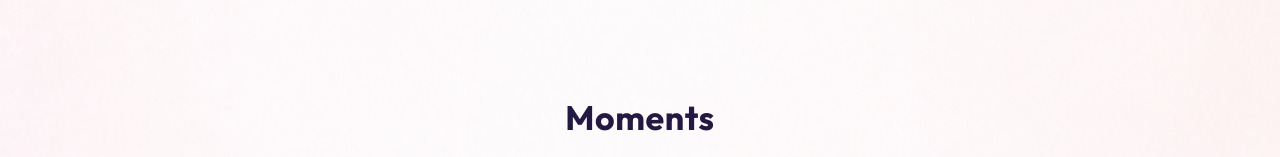
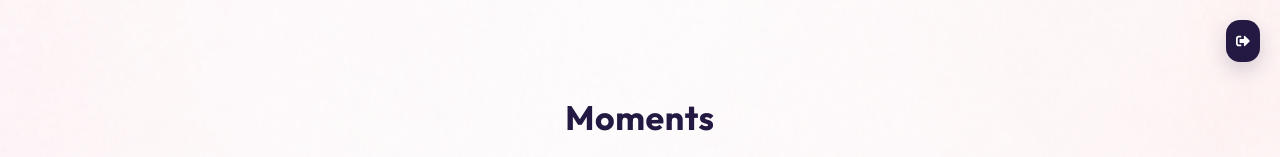
Before and after one commit to mrunaligupta2311/moments-frontend, a React (Vite) app: page /index in a window 1280 px wide. Shown: the top 157 px of the page. Built offline with nearby package versions, Linux system fonts and the light colour scheme; no server answers; sample sign-in values are in the browser's storage.

Commit message:
Update project

```diff
--- a/src/pages/Index.css
+++ b/src/pages/Index.css
@@ -1,10 +1,9 @@
-.index{
+.index {
+    width: 100%;
+    padding-bottom: 110px;
+    position: relative;
+}
 
-    width:100%;
-
-    padding-bottom:110px;
-
-}
 
 /* ---------- HEADER ---------- */
 
@@ -275,3 +274,98 @@
     background: #231942;
     color: #ffffff;
 }
+
+.logout-icon-btn {
+    position: fixed;
+    top: 20px;
+    right: 20px;
+
+    width: 34px;
+    height: 42px;
+
+    display: flex;
+    align-items: center;
+    justify-content: center;
+
+    border: none;
+    border-radius: 14px;
+
+    background: #231942;
+    color: #ffffff;
+
+    font-size: 14px;
+    box-shadow: 0 8px 20px rgba(35, 25, 66, .18);
+
+    cursor: pointer;
+    transition: .25s;
+
+    z-index: 999;
+}
+
+.logout-icon-btn:active {
+    transform: scale(.97);
+}
+
+.logout-popup-overlay {
+    position: fixed;
+    inset: 0;
+
+    display: flex;
+    justify-content: center;
+    align-items: center;
+
+    background: rgba(35, 25, 66, .35);
+    backdrop-filter: blur(6px);
+    -webkit-backdrop-filter: blur(6px);
+
+    z-index: 2000;
+}
+
+.logout-popup {
+    width: min(90%, 360px);
+    padding: 28px;
+
+    background: #ffffff;
+    border-radius: 20px;
+
+    box-shadow: 0 20px 50px rgba(35, 25, 66, .2);
+
+    text-align: center;
+}
+
+.logout-popup h2 {
+    margin: 0 0 24px;
+
+    color: #231942;
+    font-size: 19px;
+    line-height: 1.5;
+}
+
+.logout-popup-actions {
+    display: flex;
+    justify-content: center;
+    gap: 12px;
+}
+
+.logout-popup-actions button {
+    min-width: 90px;
+    padding: 11px 20px;
+
+    border: none;
+    border-radius: 12px;
+
+    font-size: 14px;
+    font-weight: 600;
+
+    cursor: pointer;
+}
+
+.logout-popup-actions button:first-child {
+    background: #F1EFF7;
+    color: #231942;
+}
+
+.logout-popup-actions button:last-child {
+    background: #231942;
+    color: #ffffff;
+}
--- a/src/pages/Index.jsx
+++ b/src/pages/Index.jsx
@@ -1,20 +1,17 @@
 import "./Index.css";
 import PageLayout from "../layouts/PageLayout";
-import { FaPlus } from "react-icons/fa";
 import { useNavigate } from "react-router-dom";
 import { useEffect, useState } from "react";
 import { api } from "../services/api";
-
+import { FaPlus, FaSignOutAlt } from "react-icons/fa";
 function Index() {
 
     const navigate = useNavigate();
 const [moments, setMoments] = useState([]);
-const [exitPopup, setExitPopup] = useState(false);
-
+const [logoutPopup, setLogoutPopup] = useState(false);
 
 
 useEffect(() => {
-
     const loadMoments = async () => {
         try {
             const result = await api("/moments");
@@ -24,12 +21,12 @@ useEffect(() => {
             console.error("Failed to load moments:", error);
         }
     };
-window.history.pushState({ indexPage: true }, "", "/index");
 
-   const handlePopState = () => {
-    window.history.pushState({ indexPage: true }, "", "/index");
-    setExitPopup(true);
-};
+    window.history.pushState(null, "", "/index");
+
+    const handlePopState = () => {
+        window.history.pushState(null, "", "/index");
+    };
 
     window.addEventListener("popstate", handlePopState);
 
@@ -38,8 +35,8 @@ window.history.pushState({ indexPage: true }, "", "/index");
     return () => {
         window.removeEventListener("popstate", handlePopState);
     };
+}, []);
 
-}, []);
 
     return(
 
@@ -49,6 +46,14 @@ window.history.pushState({ indexPage: true }, "", "/index");
 >
 
             <div className="index">
+<button
+    className="logout-icon-btn"
+    onClick={() => setLogoutPopup(true)}
+    aria-label="Logout"
+>
+    <FaSignOutAlt />
+</button>
+
 
                 <header className="header">
 
@@ -115,39 +120,33 @@ window.history.pushState({ indexPage: true }, "", "/index");
             </div>
 
 
+{logoutPopup && (
+    <div className="logout-popup-overlay">
+        <div className="logout-popup">
+            <h2>Are you sure you want to logout?</h2>
 
-{exitPopup && (
-
-    <div className="exit-popup-overlay">
-
-        <div className="exit-popup">
-
-            <h2>
-                Are you sure you want to exit the app?
-            </h2>
-
-            <div className="exit-popup-actions">
+            <div className="logout-popup-actions">
 
                 <button
-                    onClick={() => setExitPopup(false)}
+                    onClick={() => setLogoutPopup(false)}
                 >
                     No
                 </button>
 
                 <button
-                    onClick={() => window.close()}
+                    onClick={() => {
+                        localStorage.removeItem("token");
+                        localStorage.removeItem("userId");
+                        navigate("/login");
+                    }}
                 >
                     Yes
                 </button>
 
             </div>
-
         </div>
-
     </div>
-
 )}
-
 
         </PageLayout>
 
```
